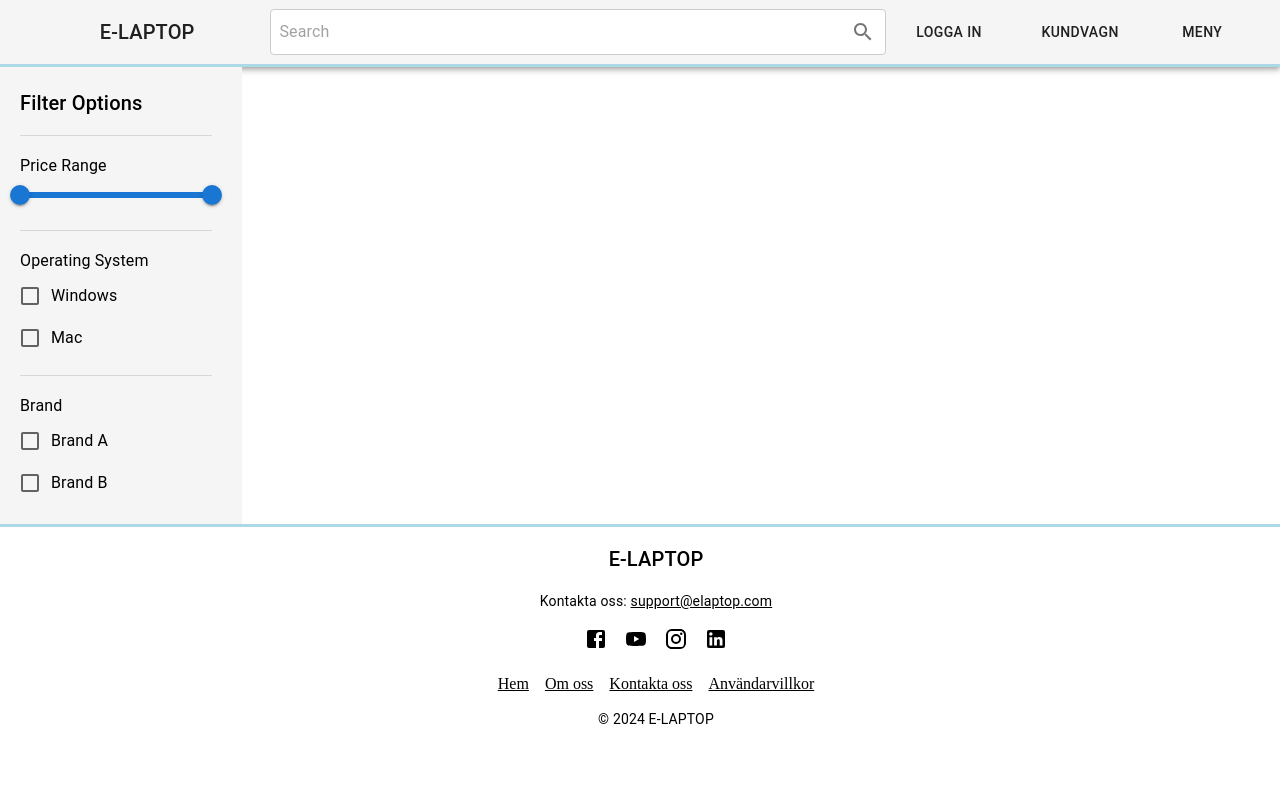
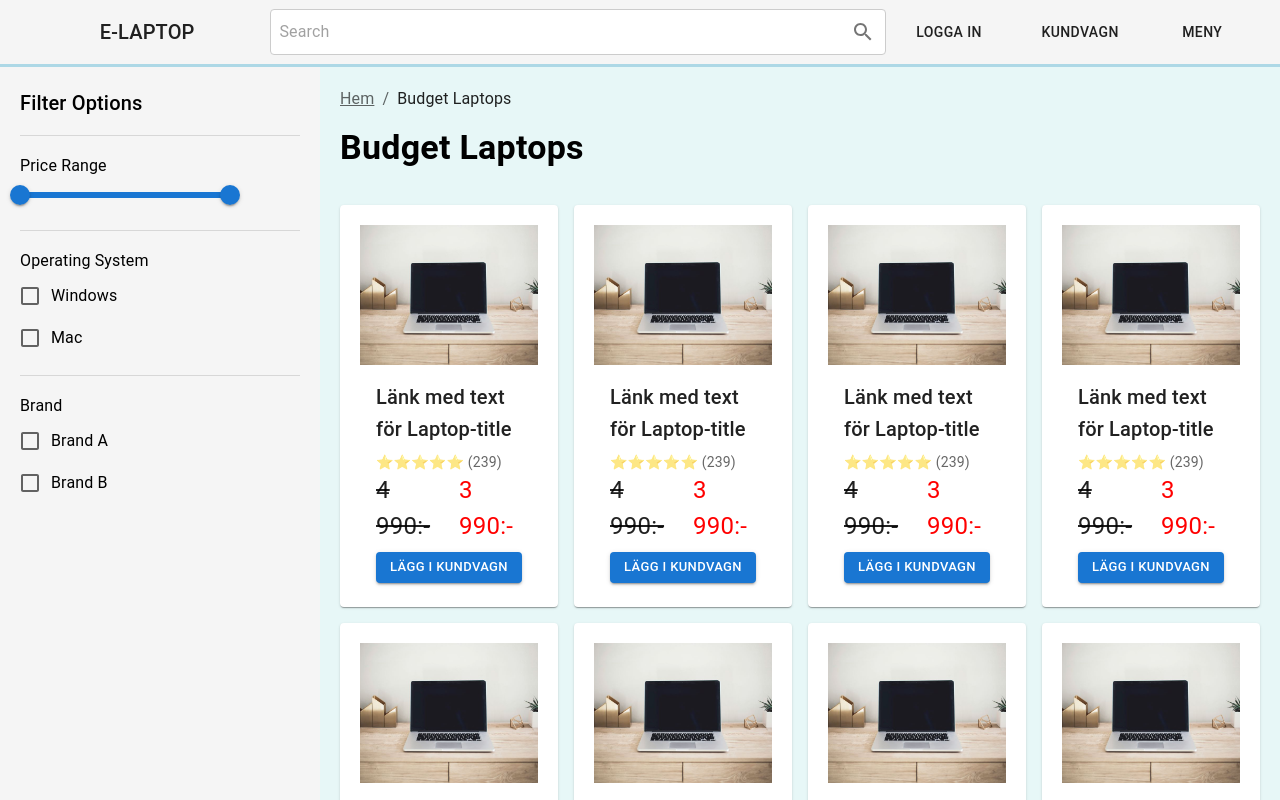
Before and after one commit to Emil-Rundgren/Fullstack-Lab, a React (Vite) app in the folder frontend/: page /productBudget in a window 1280 px wide. Shown: the top 800 px of the page. Built offline with nearby package versions, Linux system fonts and the light colour scheme.

Commit message:
Jag adderade kod i ProductBuget.tsx page samt ändrade lite kod i FilterSidebar.tsx component. Koden i ProductBuget innehåller componenten FilterSidebar samt ett grid system liknande det i PopularOffers sombestår av componenten ProductCard.

```diff
--- a/frontend/src/components/FilterSidebar.tsx
+++ b/frontend/src/components/FilterSidebar.tsx
@@ -12,10 +12,11 @@ import { styled } from "@mui/material/styles";
 const Sidebar = styled(Box)({
   position: "sticky",
   padding: "20px",
-  paddingRight: "30px",
   backgroundColor: "#f5f5f5",
-  width: "15%",
-  overflowX: "hidden",
+  overflowX: "hidden", // Avoid sideScroller
+  // zIndex: "-1000",
+  // width: "calc(100% - 40px)", // Adjust width based on the padding above that gives 20px to the left and right side of the sidebar. This avoids overflow on other components to the right side of the sidebar
+  height: "calc(100% - 40px)", // Same logic above, avoids overflow on the Navbar/Footer
 });
 
 const FilterSidebar: React.FC = () => {
@@ -61,6 +62,7 @@ const FilterSidebar: React.FC = () => {
         min={0}
         max={20000}
         step={10}
+        sx={{ width: "75%" }}
       />
       <Divider sx={{ my: 2 }} />
       <Typography variant="subtitle1">Operating System</Typography>
--- a/frontend/src/pages/ProductBudget.tsx
+++ b/frontend/src/pages/ProductBudget.tsx
@@ -1,10 +1,51 @@
 import React from "react";
 import FilterSidebar from "../components/FilterSidebar";
+import ProductCard from "../components/ProductCard";
+import Box from "@mui/material/Box";
+import Grid from "@mui/material/Grid";
+import Typography from "@mui/material/Typography";
+import Breadcrumbs from "@mui/material/Breadcrumbs";
+import Link from "@mui/material/Link";
+import { styled } from "@mui/material/styles";
+
+// Define the main layout styles
+const MainContent = styled(Box)({
+  padding: "20px",
+  backgroundColor: "#e7f7f7",
+  flexGrow: 1,
+});
+
+const ProductGrid = styled(Grid)({
+  marginTop: "20px",
+});
+
 const ProductBudget: React.FC = () => {
   return (
-    <div>
-      <FilterSidebar />
-    </div>
+    <Grid container>
+      <Grid item xs={3}>
+        <FilterSidebar />
+      </Grid>
+      <Grid item xs={9}>
+        <MainContent>
+          <Breadcrumbs aria-label="breadcrumb">
+            <Link color="inherit" href="/">
+              Hem
+            </Link>
+            <Typography color="textPrimary">Budget Laptops</Typography>
+          </Breadcrumbs>
+          <Typography variant="h4" gutterBottom sx={{ fontWeight: 600, mt: 2 }}>
+            Budget Laptops
+          </Typography>
+          <ProductGrid container spacing={2}>
+            {Array.from(Array(16).keys()).map((_, index) => (
+              <Grid item xs={12} sm={6} md={4} lg={3} key={index}>
+                <ProductCard />
+              </Grid>
+            ))}
+          </ProductGrid>
+        </MainContent>
+      </Grid>
+    </Grid>
   );
 };
 
```
